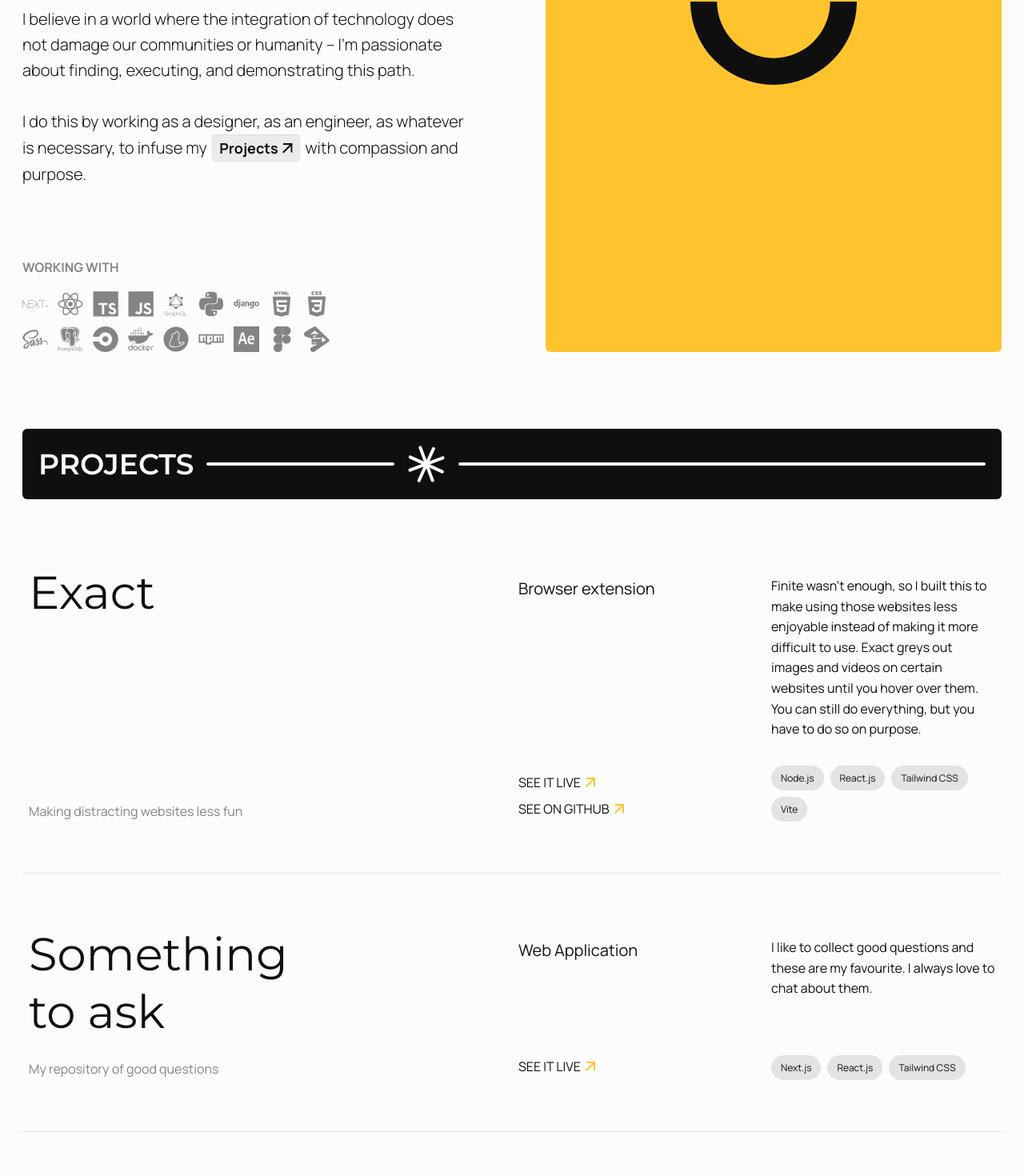
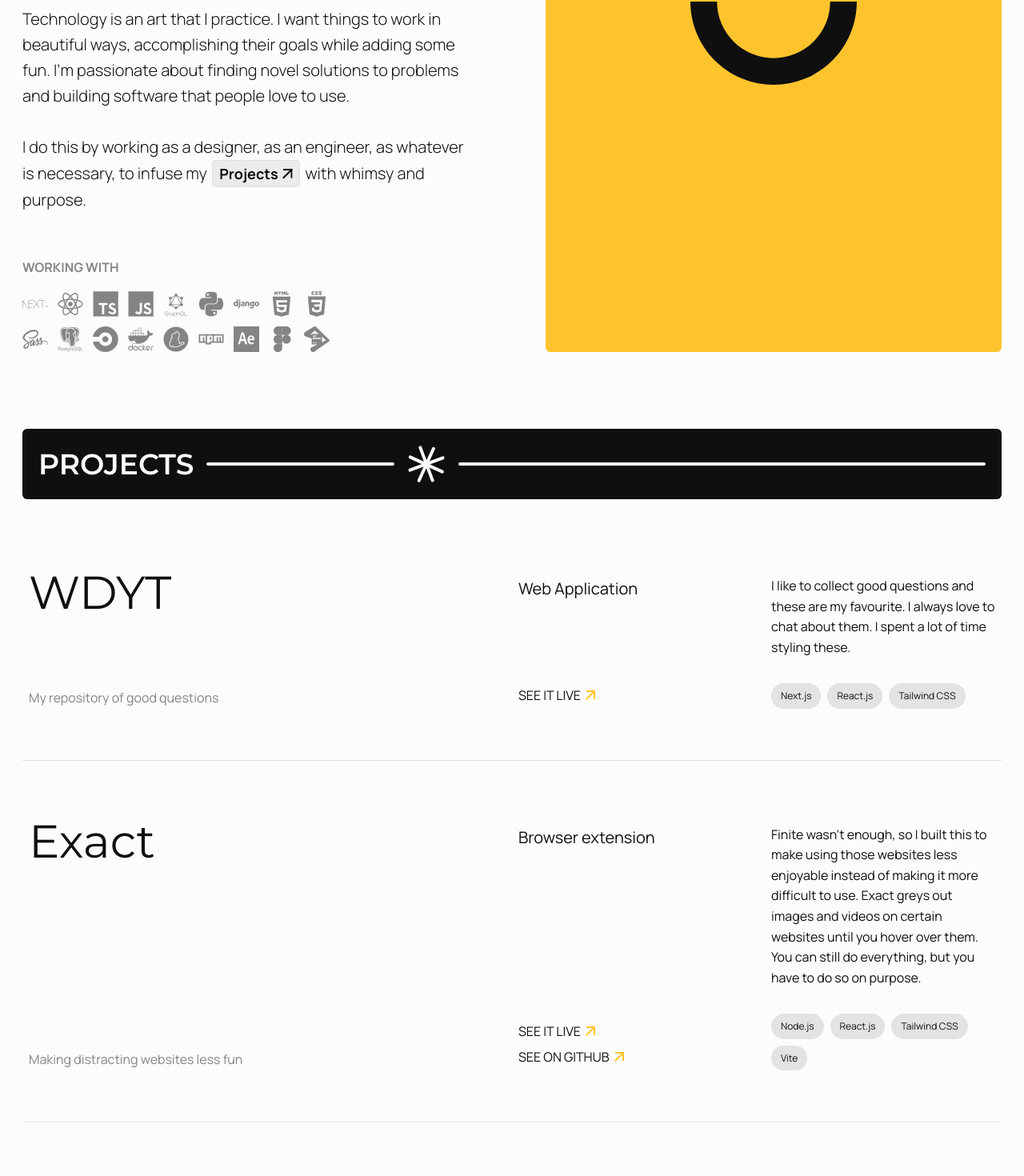
Before and after one commit to Opeyem1a/portfolio-v2, a Next.js app: page / in a window 1280 px wide. Shown: the part 1148-2618 px from the top of the page at 80% size. Built offline with nearby package versions, Linux system fonts and the light colour scheme.

Commit message:
chore: update projects and description (#55)

```diff
--- a/src/app/segments/AboutSection.tsx
+++ b/src/app/segments/AboutSection.tsx
@@ -31,7 +31,7 @@ const AboutSection = ({ ...props }) => {
                                         $fontWeight={500}
                                         $lineHeight={'125%'}
                                     >
-                                        Humane design, effective execution.
+                                        I care about doing things well.
                                     </Text>
                                     <Text
                                         $fontSize={[
@@ -42,11 +42,13 @@ const AboutSection = ({ ...props }) => {
                                         $fontWeight={300}
                                         $maxWidth="48ch"
                                     >
-                                        I believe in a world where the
-                                        integration of technology does not
-                                        damage our communities or humanity --
-                                        I&apos;m passionate about finding,
-                                        executing, and demonstrating this path.
+                                        Technology is an art that I practice. I
+                                        want things to work in beautiful ways,
+                                        accomplishing their goals while adding
+                                        some fun. I&apos;m passionate about
+                                        finding novel solutions to problems and
+                                        building software that people love to
+                                        use.
                                     </Text>
                                     <Text
                                         $fontSize={[
@@ -65,7 +67,7 @@ const AboutSection = ({ ...props }) => {
                                         >
                                             projects
                                         </InlineLink>
-                                        with compassion and purpose.
+                                        with whimsy and purpose.
                                     </Text>
                                 </FlexColumn>
                             </FlexColumn>
--- a/src/data/projects.ts
+++ b/src/data/projects.ts
@@ -12,6 +12,21 @@ export type Project = {
 };
 
 const PROJECTS: Project[] = [
+    {
+        title: 'WDYT',
+        subtitle: 'My repository of good questions',
+        category: 'Web Application',
+        description: [
+            'I like to collect good questions and these are my favourite. I always love to chat about them. I spent a lot of time styling these.',
+        ],
+        links: [
+            {
+                title: 'See it live',
+                link: 'https://wdyt.site',
+            },
+        ],
+        skills: ['Next.js', 'React.js', 'Tailwind CSS'],
+    },
     {
         title: 'Exact',
         subtitle: 'Making distracting websites less fun',
@@ -32,26 +47,11 @@ const PROJECTS: Project[] = [
         skills: ['Node.js', 'React.js', 'Tailwind CSS', 'Vite'],
     },
     {
-        title: 'Something to ask',
-        subtitle: 'My repository of good questions',
-        category: 'Web Application',
-        description: [
-            'I like to collect good questions and these are my favourite. I always love to chat about them.',
-        ],
-        links: [
-            {
-                title: 'See it live',
-                link: 'https://whatdoyouthink.vercel.app/questions',
-            },
-        ],
-        skills: ['Next.js', 'React.js', 'Tailwind CSS'],
-    },
-    {
         title: 'Times Up',
         subtitle: 'Present with peace of mind',
         category: 'Web Application',
         description: [
-            "Times up is a timer. You can use it and know how much time is left in your presentation and how much time is left in the current section you're speaking through. An experiment to prototype something fast.",
+            'Times up is a timer. You can use it and know how much time is left in your presentation sections while speaking. An experiment in software where the whole config is encoded in a URL.',
         ],
         links: [
             {
@@ -108,7 +108,7 @@ const PROJECTS: Project[] = [
         subtitle: 'Community-based talent marketplace',
         category: 'Web Application',
         description: [
-            'A hub for recruiters to source and manage relevant, vetted candidates while empowering leaders to better connect their communities to opportunities. Used by 450+ startups and 100+ communities.',
+            'Now shutdown, but Pallet was a hub for recruiters to source and manage vetted candidates while empowering leaders to better connect their communities to jobs. Used by 450+ startups and 100+ communities.',
         ],
         links: [],
         skills: [
@@ -117,7 +117,6 @@ const PROJECTS: Project[] = [
             'Apollo GraphQL',
             'Python',
             'Django',
-            'Sentry',
             'Google Cloud Platform',
         ],
     },
```
